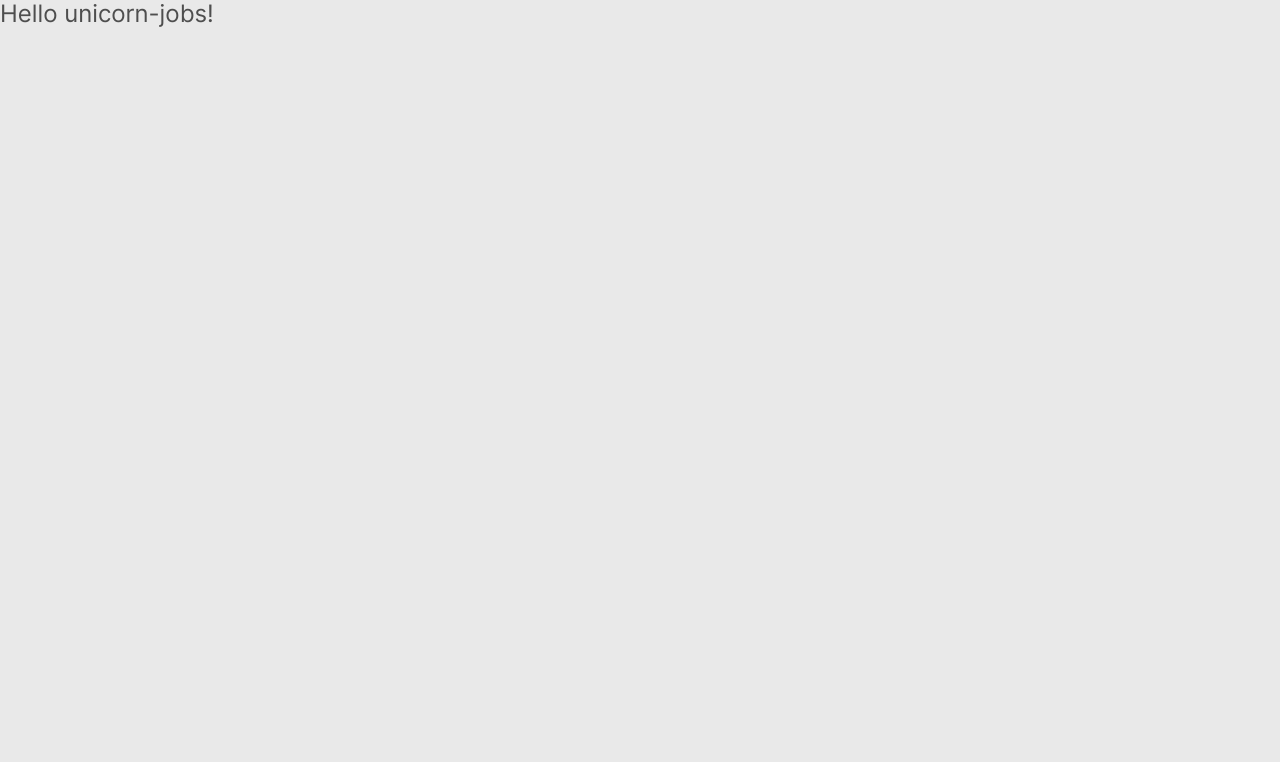
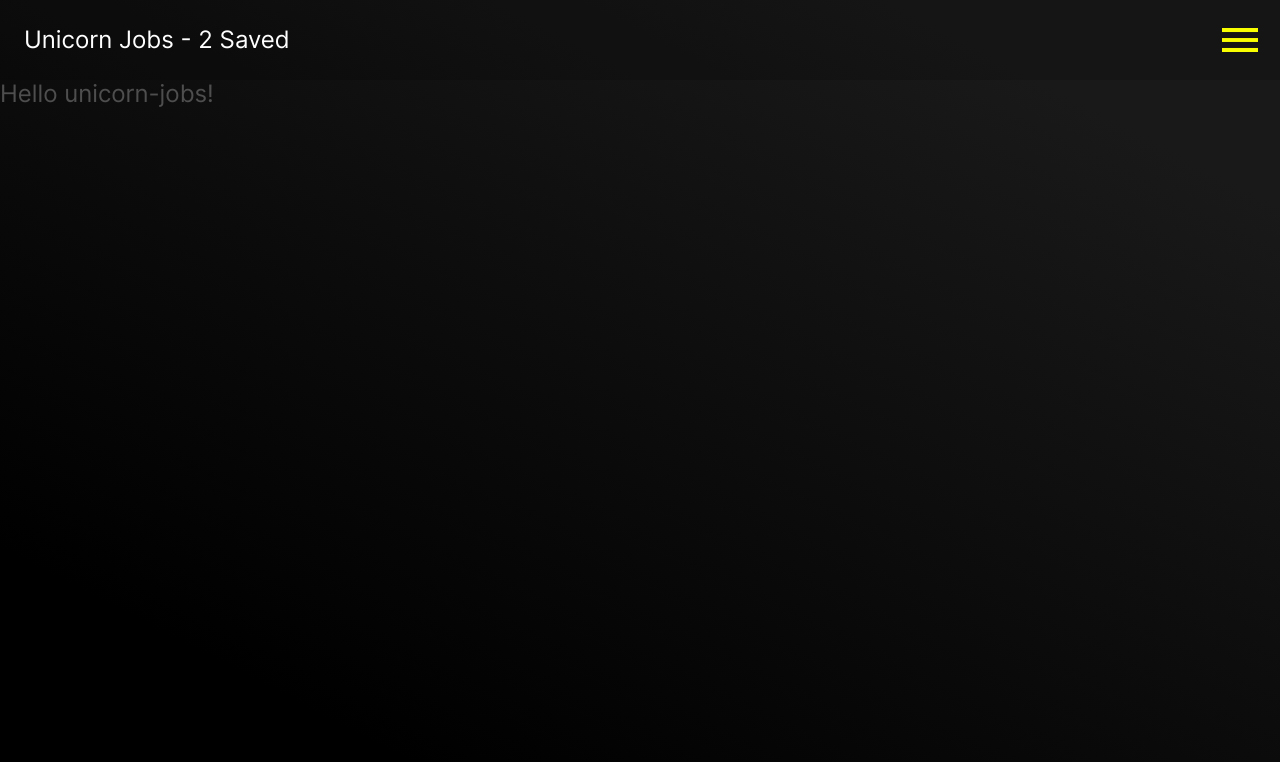
Before and after one commit to Mykyta-Z/unicorn-jobs, a Vue app: page / in a window 1280 px wide. Shown: the top 762 px of the page. Built offline with nearby package versions, Linux system fonts and the light colour scheme.

Commit message:
Add header and main BG color

```diff
--- a/src/App.vue
+++ b/src/App.vue
@@ -1,7 +1,12 @@
-<script setup></script>
+<script setup>
+import TheHeader from './components/TheHeader.vue'
+</script>
 
 <template>
-  <div>Hello unicorn-jobs!</div>
+  <TheHeader />
+  <main>
+    <div>Hello unicorn-jobs!</div>
+  </main>
 </template>
 
 <style lang="scss">
--- a/src/assets/scss/_variables.scss
+++ b/src/assets/scss/_variables.scss
@@ -29,3 +29,5 @@ $color-grey-dark: #1c1c1c;
 
 $color-red-base: #ff4869;
 $color-red-dark: #94331d;
+
+$color-bg-primary: #191919;
--- a/src/assets/scss/main.scss
+++ b/src/assets/scss/main.scss
@@ -2,19 +2,24 @@
 
 html {
   box-sizing: border-box;
+  background: $color-black-base;
 }
 
 body {
   font: 100% $font-primary;
   min-height: 100vh;
   color: $color-grey-base;
-  background: $color-grey-lighter;
   line-height: 1.2;
   font-size: $font-size-medium;
   margin: 0;
   text-rendering: optimizeLegibility;
   -webkit-font-smoothing: antialiased;
   -moz-osx-font-smoothing: grayscale;
+  background: linear-gradient(
+    207.4deg,
+    $color-bg-primary 14.05%,
+    rgba($color-bg-primary, 0) 82.93%
+  );
 }
 
 * {
--- /dev/null
+++ b/src/components/BaseButton.vue
@@ -0,0 +1,19 @@
+<script setup>
+const emit = defineEmits(['click'])
+
+function onButtonClick() {
+  emit('click')
+}
+</script>
+
+<template>
+  <button class="button" @click="onButtonClick">
+    <slot />
+  </button>
+</template>
+
+<style lang="scss" scoped>
+.button {
+  all: unset;
+}
+</style>
--- /dev/null
+++ b/src/components/TheHeader.vue
@@ -0,0 +1,33 @@
+<script setup>
+import BaseButton from './BaseButton.vue'
+import BaseIcon from './BaseIcon.vue'
+</script>
+
+<template>
+  <header class="header">
+    <div class="header-title">Unicorn Jobs - 2 Saved</div>
+    <BaseButton class="header-menu">
+      <BaseIcon icon="menu" size="m" color="yellow-base" />
+    </BaseButton>
+  </header>
+</template>
+
+<style lang="scss" scoped>
+.header {
+  height: 80px;
+  display: flex;
+  justify-content: space-between;
+  align-items: center;
+  padding: $pad $pad $pad $space;
+  background-color: rgba($color-black-base, 0.17);
+
+  .header-title {
+    color: $color-white-base;
+  }
+
+  .header-menu {
+    height: 100%;
+    color: $color-yellow-base;
+  }
+}
+</style>
```
